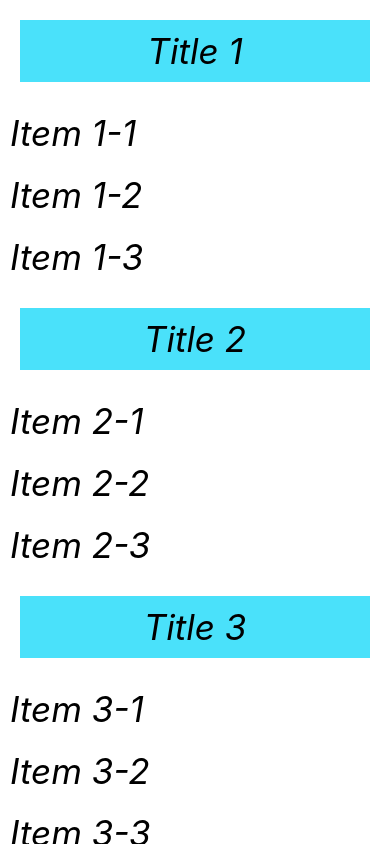
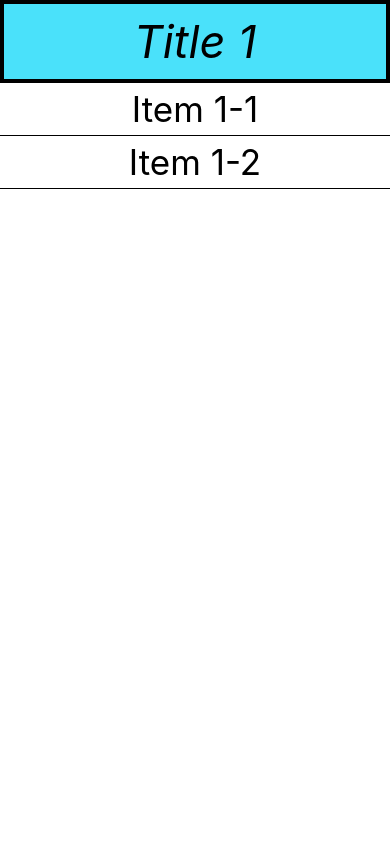
Before and after one commit to GOPIKAPANDI/MainApp, a React Native app: screen / in a window 390 px wide. Built offline with nearby package versions, Linux system fonts and the light colour scheme.

Commit message:
Section_List_Exercise

```diff
--- a/App.js
+++ b/App.js
@@ -10,42 +10,28 @@ import {
 } from 'react-native';
 
 const App = () => {
-  // item is an array of dictionaries
-  const [Items , setItems] =useState([
-    {item: 'Item1'},
-    {item: 'Item2'},
-    {item: 'Item3'},
-    {item: 'Item4'},
-    {item: 'Item5'},
-    {item: 'Item6'},
-    {item: 'Item7'},
-    {item: 'Item8'},
-    {item: 'Item9'},
-    {item: 'Item10'},
-  ]);
   // nested array
-  const DATA = [
+  const [DATA,setDATA] = useState([
     {
       title: 'Title 1',
-      data: ['Item 1-1','Item 1-2','Item 1-3'],
+      data: ['Item 1-1','Item 1-2'],
     },
-    {
-      title: 'Title 2',
-      data: ['Item 2-1','Item 2-2','Item 2-3'],
-    },
-    {
-      title: 'Title 3',
-      data: ['Item 3-1','Item 3-2','Item 3-3'],
-    },
-    {
-      title: 'Title 4',
-      data: ['Item 4-1','Item 4-2','Item 4-3'],
+  ]);
+
+  const [Refreshing , setRefreshing] = useState(false);
+
+  const onRefresh = () => {
+    setRefreshing(true);
+    const adding_index = DATA.length+1;
+    setDATA([...DATA,{
+      title: 'Title' + adding_index ,
+      data:
+      [
+        'Item' + adding_index + '-1',
+        'Item' + adding_index + '-2',
+      ]
     }
-  ]
-  const [Refreshing , setRefreshing] = useState(false);
-  const onRefresh = () =>{
-    setRefreshing(true);
-    setItems([...Items,{ item: 'Item12'}]);
+  ]);
     setRefreshing(false);
   }
   return (
@@ -53,53 +39,22 @@ const App = () => {
       keyExtractor={(item,index)=>index.toString()}
       sections={DATA}
       renderItem={({item})=>(
-        // <View style = {styles.item}>
-        <Text style = {styles.text}>{item}</Text>
-        // </View>
+        <View style = {styles.item1}>
+        <Text style = {styles.text_item}>{item}</Text>
+        </View>
       )}
       renderSectionHeader={({section})=>(
         <View style = {styles.item}>
-        <Text style = {styles.text}>{section.title}</Text>
+        <Text style = {styles.text_header}>{section.title}</Text>
         </View>
       )}
+      refreshControl={
+        <RefreshControl
+           refreshing = {Refreshing}
+           onRefresh={onRefresh}
+         />
+      }
     />
-    // <FlatList
-    //   keyExtractor={(item,index)=>index.toString()}
-    //   data={Items}
-    //   renderItem={ ({item}) => (
-    //       <View style = {styles.item}>
-    //       <Text style = {styles.text}>{item.item}</Text>
-    //       </View>
-    //   )}
-    //   refreshControl={
-    //     <RefreshControl
-    //       refreshing = {Refreshing}
-    //       onRefresh={onRefresh}
-    //       colors={['#00ffff','#0000ff','#ff00ff','#ff0f']}
-    //     />
-    //   }
-    // />
-    // <ScrollView
-    // horizontal={false}
-    // style={styles.body}
-    // refreshControl={
-    // <RefreshControl
-    //    refreshing = {Refreshing}
-    //    onRefresh={onRefresh}
-    //    colors={['#00ffff','#0000ff','#ff00ff','#ff0f']}
-    //  />
-    // }>
-    //   {
-    //     Items.map((obj)=>{
-    //       // obj ==> {key: x, item: 'xyz'}
-    //       return (
-    //         <View style = {styles.item} key={obj.key}>
-    //         <Text style = {styles.text}>{obj.item}</Text>
-    //         </View>
-    //       )
-    //     })
-    //   }
-    //   </ScrollView>
   );
 };
 
@@ -110,16 +65,29 @@ const styles = StyleSheet.create({
     backgroundColor : '#ffffff',
   },
   item:{
-    margin: 20,
     backgroundColor: '#4ae1fa',
     alignItems: 'center',
     justifyContent: 'center',
+    borderLeftWidth: 4,
+    borderRightWidth : 4,
+    borderBottomWidth : 4,
+    borderTopWidth: 4,
   },
-  text:{
+  item1:{
+    alignItems: 'center',
+    justifyContent: 'center',
+    borderBottomWidth : 1,
+  },
+  text_header:{
+    color: '#000000',
+    fontSize: 45,
+    fontStyle: 'italic',
+    margin: 10,
+  },
+  text_item:{
     color: '#000000',
     fontSize: 35,
-    fontStyle: 'italic',
-    margin: 10,
+    margin: 5,
   },
 });
 
```
